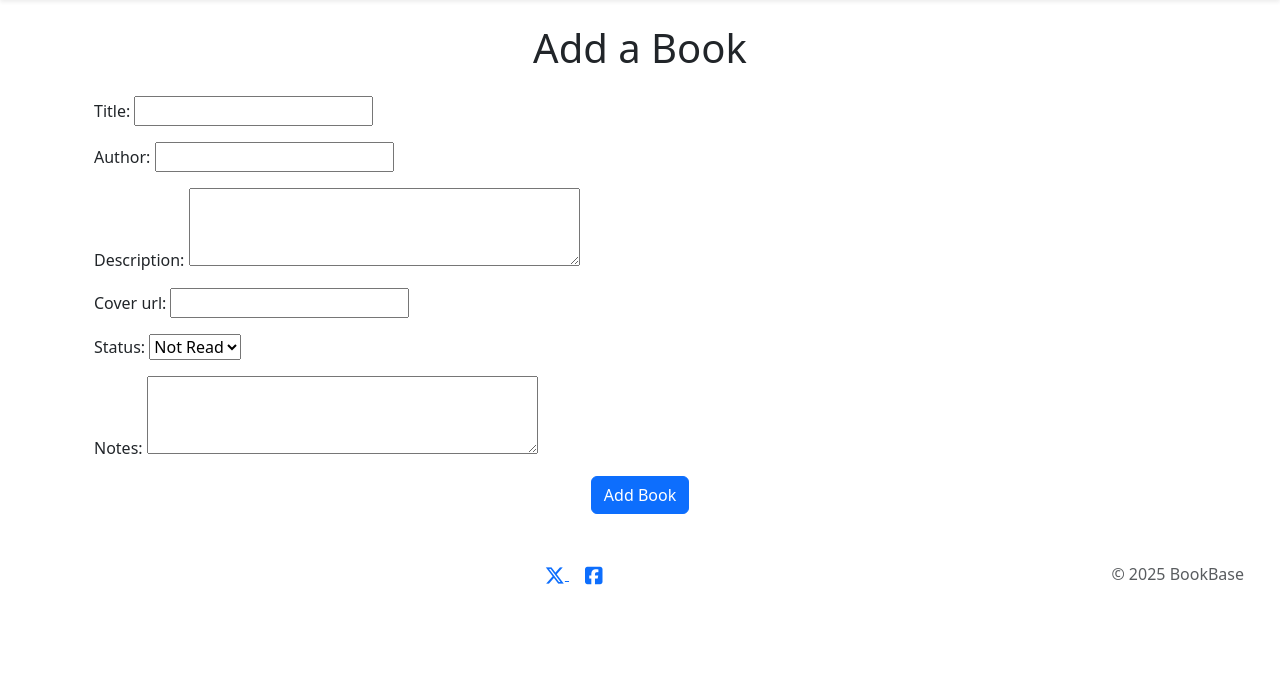
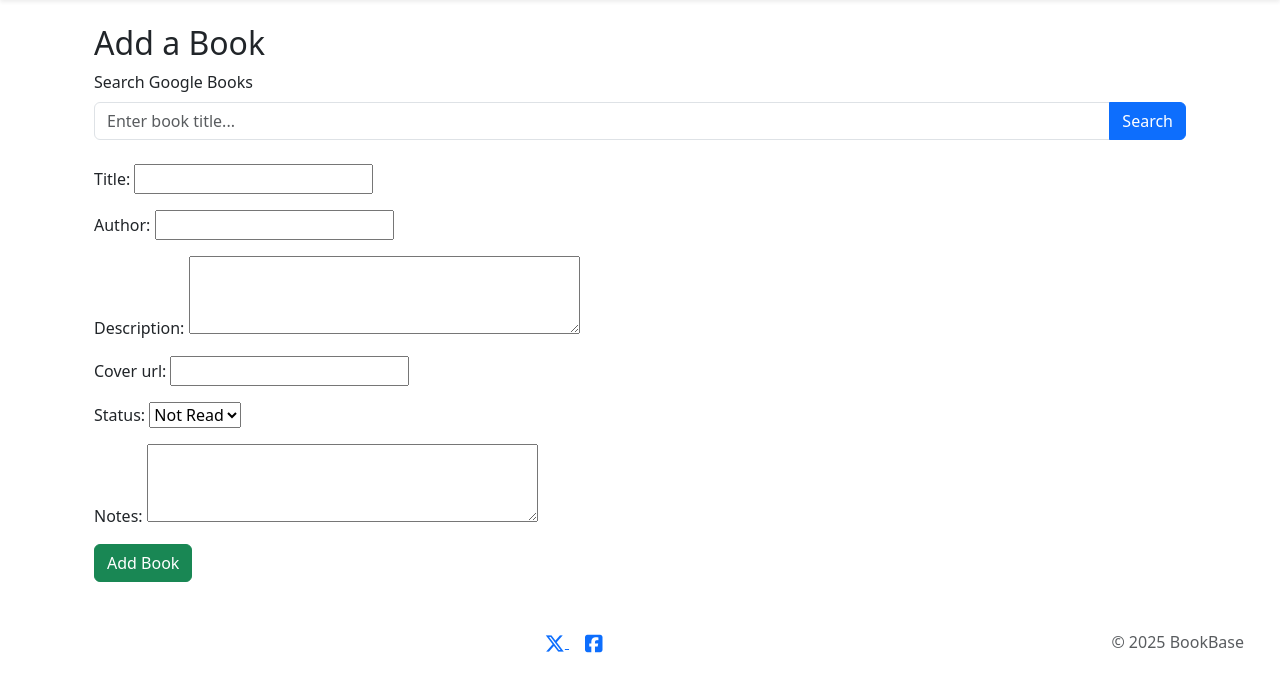
Before and after one commit to Oscar-Ivs/bookbase, a Django app: page /add/ in a window 1280 px wide. Shown: the part 57-749 px from the top of the page. Run offline with Django 5.2, Linux system fonts and the light colour scheme; the visitor is signed in with stand-in values (Sample User, id 1); some libraries are stand-ins or nearby versions.

Commit message:
Added Google Books UI and JS integration to add_book.html

```diff
--- a/templates/add_book.html
+++ b/templates/add_book.html
@@ -1,16 +1,64 @@
 {% extends 'base.html' %}
+{% load static %}
+
 {% block content %}
-  <div class="container mt-4">
-    <h1 class="text-center mb-4">Add a Book</h1>
+<div class="container mt-4">
+  <h2>Add a Book</h2>
 
-    <form method="post" novalidate>
-      {% csrf_token %}
-      {{ form.as_p }}
+  <!-- Google Books Search -->
+  <div class="mb-3">
+    <label for="search-input" class="form-label">Search Google Books</label>
+    <div class="input-group">
+      <input type="text" id="search-input" class="form-control" placeholder="Enter book title...">
+      <button class="btn btn-primary" type="button" onclick="searchBooks()">Search</button>
+    </div>
+  </div>
 
-      <div class="text-center mt-3">
-        <button type="submit" class="btn btn-primary">Add Book</button>
-      </div>
-    </form>
-  </div>
+  <!-- Search Results -->
+  <div id="search-results" class="row g-3 mb-4"></div>
+
+  <!-- Manual Entry Form -->
+  <form method="POST">
+    {% csrf_token %}
+    {{ form.as_p }}
+    <button type="submit" class="btn btn-success">Add Book</button>
+  </form>
+</div>
+
+<script>
+// Search Google Books API
+function searchBooks() {
+  const query = document.getElementById('search-input').value;
+  fetch(`/search_google_books/?q=${encodeURIComponent(query)}`)
+    .then(res => res.json())
+    .then(data => {
+      const container = document.getElementById('search-results');
+      container.innerHTML = ''; // Clear old results
+
+      data.books.forEach(book => {
+        const card = document.createElement('div');
+        card.className = 'col-md-4';
+        card.innerHTML = `
+          <div class="card h-100">
+            <img src="${book.cover_url}" class="card-img-top" alt="Cover image">
+            <div class="card-body">
+              <h5 class="card-title">${book.title}</h5>
+              <p class="card-text">Author: ${book.author}</p>
+              <button class="btn btn-outline-secondary" onclick='fillForm(${JSON.stringify(book)})'>Use this</button>
+            </div>
+          </div>`;
+        container.appendChild(card);
+      });
+    });
+}
+
+// Autofill form
+function fillForm(book) {
+  document.getElementById('id_title').value = book.title;
+  document.getElementById('id_author').value = book.author;
+  document.getElementById('id_description').value = book.description;
+  document.getElementById('id_cover_url').value = book.cover_url;
+}
+</script>
 {% endblock %}
-<!-- This template extends 'base.html' and provides a form for adding a new book to the user's collection. -->
+<!-- This template extends 'base.html' and provides a form for adding books, including a Google Books search feature. -->
```
